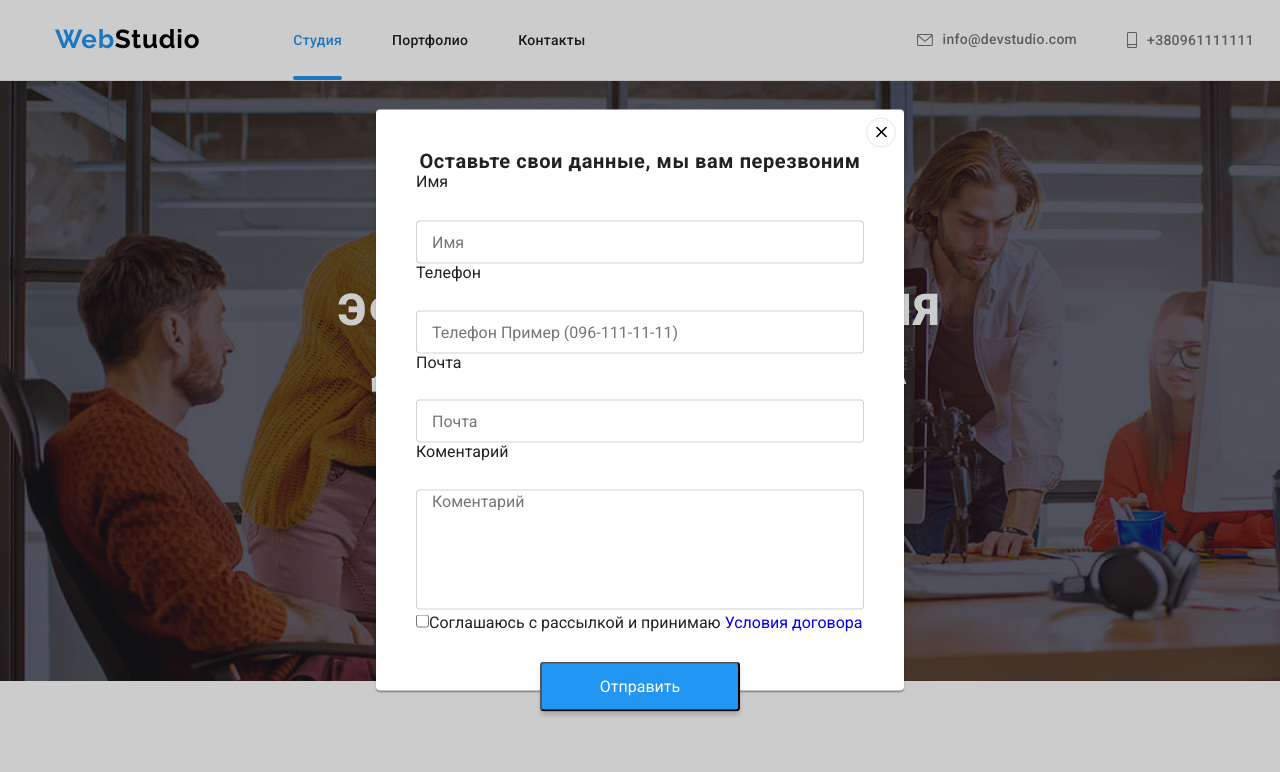
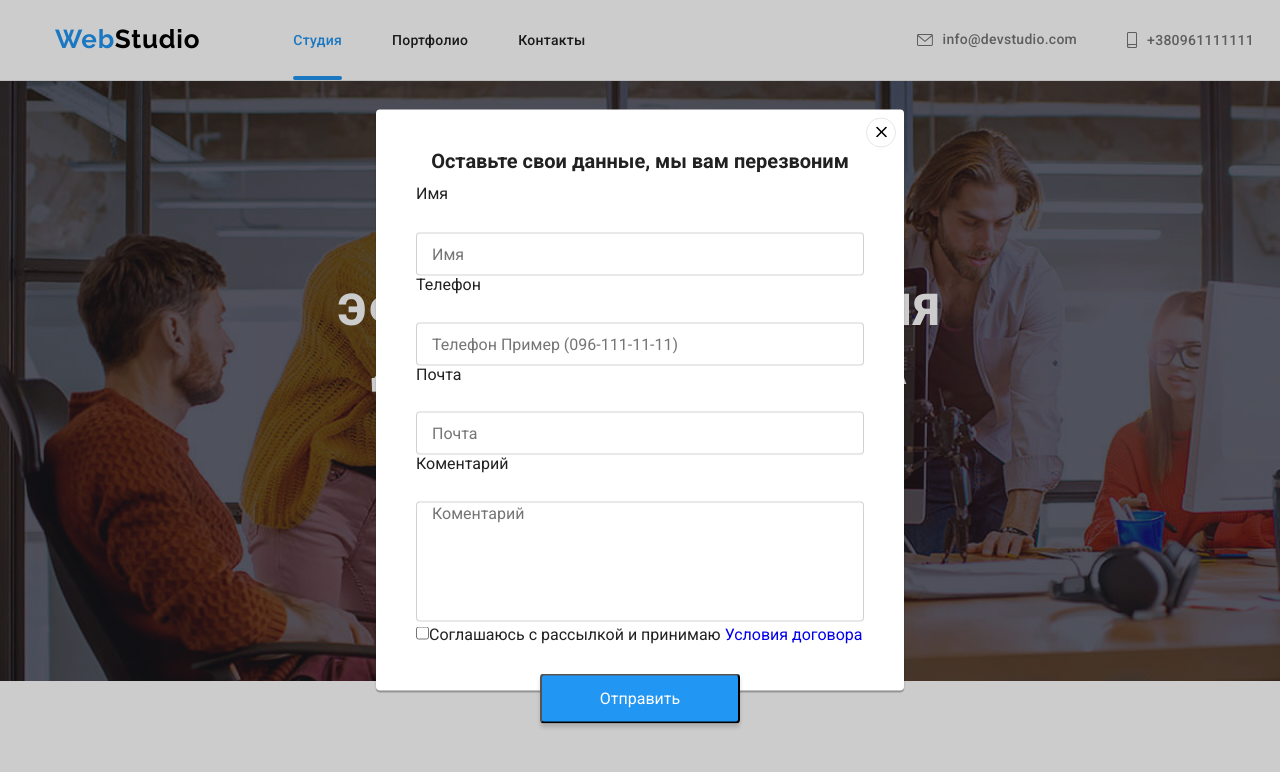
Before and after one commit to Mishka31/goit-markup-hw-06, a plain HTML site: page index.html in a window 1280 px wide. Both pictures are taken after a click on the button "Заказать услугу". Shown: the top 772 px of the page. Drawn offline with nearby package versions, Linux system fonts and the light colour scheme.

Commit message:
заменяет заголовок на текст в форме

```diff
--- a/CSS/styles.css
+++ b/CSS/styles.css
@@ -700,6 +700,7 @@ a {
   box-shadow: 0px 1px 3px rgba(0, 0, 0, 0.12), 0px 1px 1px rgba(0, 0, 0, 0.14),
     0px 2px 1px rgba(0, 0, 0, 0.2);
   border-radius: 4px;
+  padding: 40px;
 }
 .modal-close-btn {
   position: absolute;
@@ -738,15 +739,13 @@ a {
   margin: 0 auto;
 }
 .title-order-form {
-  font-family: Roboto;
-  font-style: normal;
-  font-weight: bold;
+  font-weight: 700;
   font-size: 20px;
-  line-height: 23px;
+  line-height: 1.15;
   text-align: center;
-  letter-spacing: 0.03em;
   margin: 0px;
-  margin-top: 40px;
+  margin-bottom: 12px;
+  /* margin-top: 40px; */
 
   color: #212121;
 }
--- a/index.html
+++ b/index.html
@@ -355,7 +355,7 @@
                         <use href="./sprite.svg#icon-btn-close"></use></svg>
                 </button>
                 <form action="#" class="order-form">
-                    <h1 class="title-order-form">Оставьте свои данные, мы вам перезвоним</h1>
+                    <p class="title-order-form">Оставьте свои данные, мы вам перезвоним</p>
                     <label class="order-form-label">Имя
                         <input name="user-name" type="text" class="order-form-input input-name" placeholder="Имя" required minlength="2">
                     </label>
```
